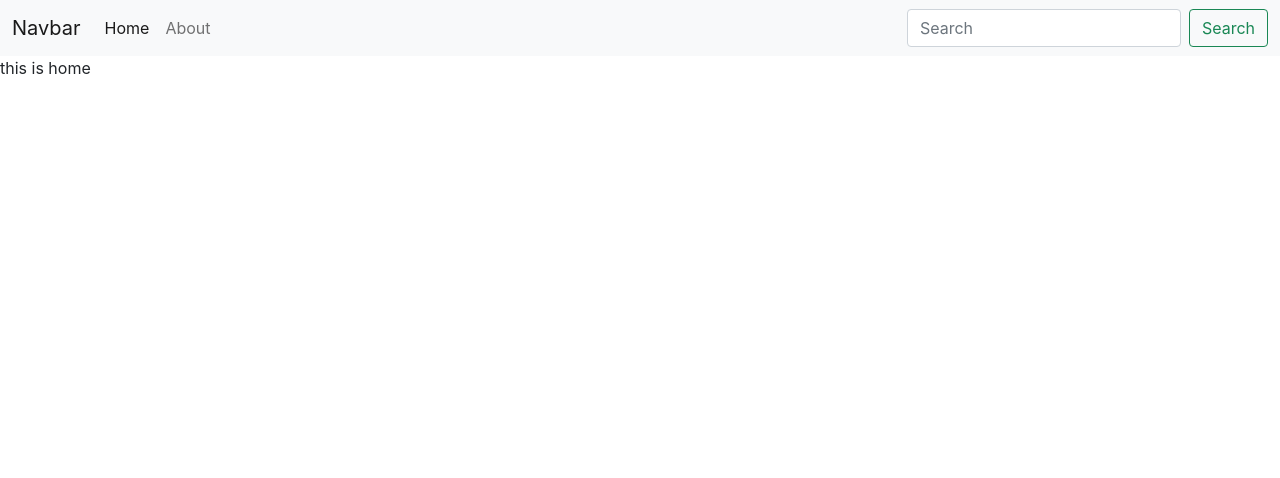
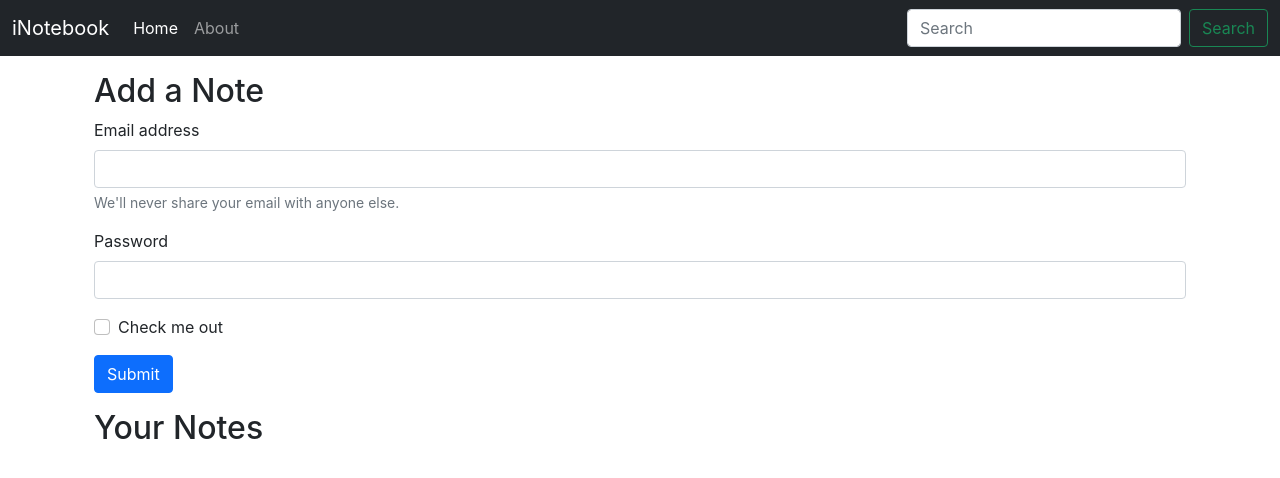
Before and after one commit to priya8926/inotebook, a React (Create React App) app: page / in a window 1280 px wide. Shown: the top 478 px of the page. Built offline with nearby package versions, Linux system fonts and the light colour scheme.

Commit message:
useLocation Hook added

```diff
--- a/src/App.js
+++ b/src/App.js
@@ -11,10 +11,12 @@
     <NoteState>
       <Router>
         <Navbar />
+        <div className="container">
         <Routes>
           <Route exact path='/' element={<Home />} />
           <Route exact path='/about' element={<About />} />
         </Routes>
+        </div>
       </Router>
       </NoteState>
     </>
--- a/src/components/About.js
+++ b/src/components/About.js
@@ -1,14 +1,11 @@
-import React, { useContext, useEffect } from 'react'
+import React, { useContext } from 'react'
 import noteContext from '../context/notes/noteContext'
 
 const About = () => {
   const a = useContext(noteContext)
-  useEffect(() =>{
-    a.update()
-  },[])
   return (
     <div>
-      this is about {a.state.name} and she is in class {a.state.class}
+      this is about page
     </div>
   )
 }
--- a/src/components/Home.js
+++ b/src/components/Home.js
@@ -3,7 +3,28 @@
 const Home = () => {
   return (
     <div>
-      this is home
+      <div className="container my-3">
+      <h2>Add a Note</h2>
+      <form>
+        <div className="mb-3">
+          <label for="exampleInputEmail1" className="form-label">Email address</label>
+          <input type="email" className="form-control" id="exampleInputEmail1" aria-describedby="emailHelp"/>
+            <div id="emailHelp" className="form-text">We'll never share your email with anyone else.</div>
+        </div>
+        <div className="mb-3">
+          <label for="exampleInputPassword1" className="form-label">Password</label>
+          <input type="password" className="form-control" id="exampleInputPassword1"/>
+        </div>
+        <div className="mb-3 form-check">
+          <input type="checkbox" className="form-check-input" id="exampleCheck1"/>
+            <label className="form-check-label" for="exampleCheck1">Check me out</label>
+        </div>
+        <button type="submit" className="btn btn-primary">Submit</button>
+      </form>
+      </div>
+      <div className="container my-3">
+      <h2>Your Notes</h2>
+      </div>
     </div>
   )
 }
--- a/src/components/Navbar.js
+++ b/src/components/Navbar.js
@@ -1,25 +1,29 @@
-import React from 'react'
-import {Link} from "react-router-dom";
+import React, { useEffect } from 'react'
+import { Link, useLocation } from "react-router-dom";
 
 const Navbar = () => {
+  let location = useLocation();
+  React.useEffect(() => {
+    console.log(location.pathname)
+  }, [location]);
   return (
-    <nav className="navbar navbar-expand-lg navbar-light bg-light">
+    <nav className="navbar navbar-expand-lg navbar-dark bg-dark">
       <div className="container-fluid">
-      <Link className="navbar-brand" to="/">Navbar</Link>
+        <Link className="navbar-brand" to="/">iNotebook</Link>
         <button className="navbar-toggler" type="button" data-bs-toggle="collapse" data-bs-target="#navbarSupportedContent" aria-controls="navbarSupportedContent" aria-expanded="false" aria-label="Toggle navigation">
           <span className="navbar-toggler-icon"></span>
         </button>
         <div className="collapse navbar-collapse" id="navbarSupportedContent">
           <ul className="navbar-nav me-auto mb-2 mb-lg-0">
             <li className="nav-item">
-            <Link className="nav-link active" aria-current="page" to="/">Home</Link>
+              <Link className={`nav-link ${location.pathname === "/" ? "active" : ""}`} aria-current="page" to="/">Home</Link>
             </li>
             <li className="nav-item">
-            <Link className="nav-link" to="/about">About</Link>
+              <Link className={`nav-link ${location.pathname === "/about" ? "active" : ""}`} to="/about">About</Link>
             </li>
           </ul>
           <form className="d-flex">
-          <input className="form-control me-2" type="search" placeholder="Search" aria-label="Search"/>
+            <input className="form-control me-2" type="search" placeholder="Search" aria-label="Search" />
             <button className="btn btn-outline-success" type="submit">Search</button>
           </form>
         </div>
--- a/src/context/notes/NoteState.js
+++ b/src/context/notes/NoteState.js
@@ -2,24 +2,9 @@
 import NoteContext from "./noteContext";
 
 const NoteState = (props) => {
-     // Define your initial state
-    const s1 ={
-        "name" : "priya",
-        "class" : "5a",
-    }
-    // Use the useState hook to create state and a setState function
-    const[state , setState] = useState(s1);
-    const update = () =>{
-        setTimeout(()=>{
-             // Use the setState function to update the state
-            setState({
-                "name" : "riya",
-                "class" : "5b"
-            })
-        },3000)
-    }
+
     return (
-        <NoteContext.Provider value ={{state:state ,update:update}}>
+        <NoteContext.Provider value ={{}}>
             {props.children}
         </NoteContext.Provider>
     )
```
Lines whose indentation alone changed are shown as unchanged.
